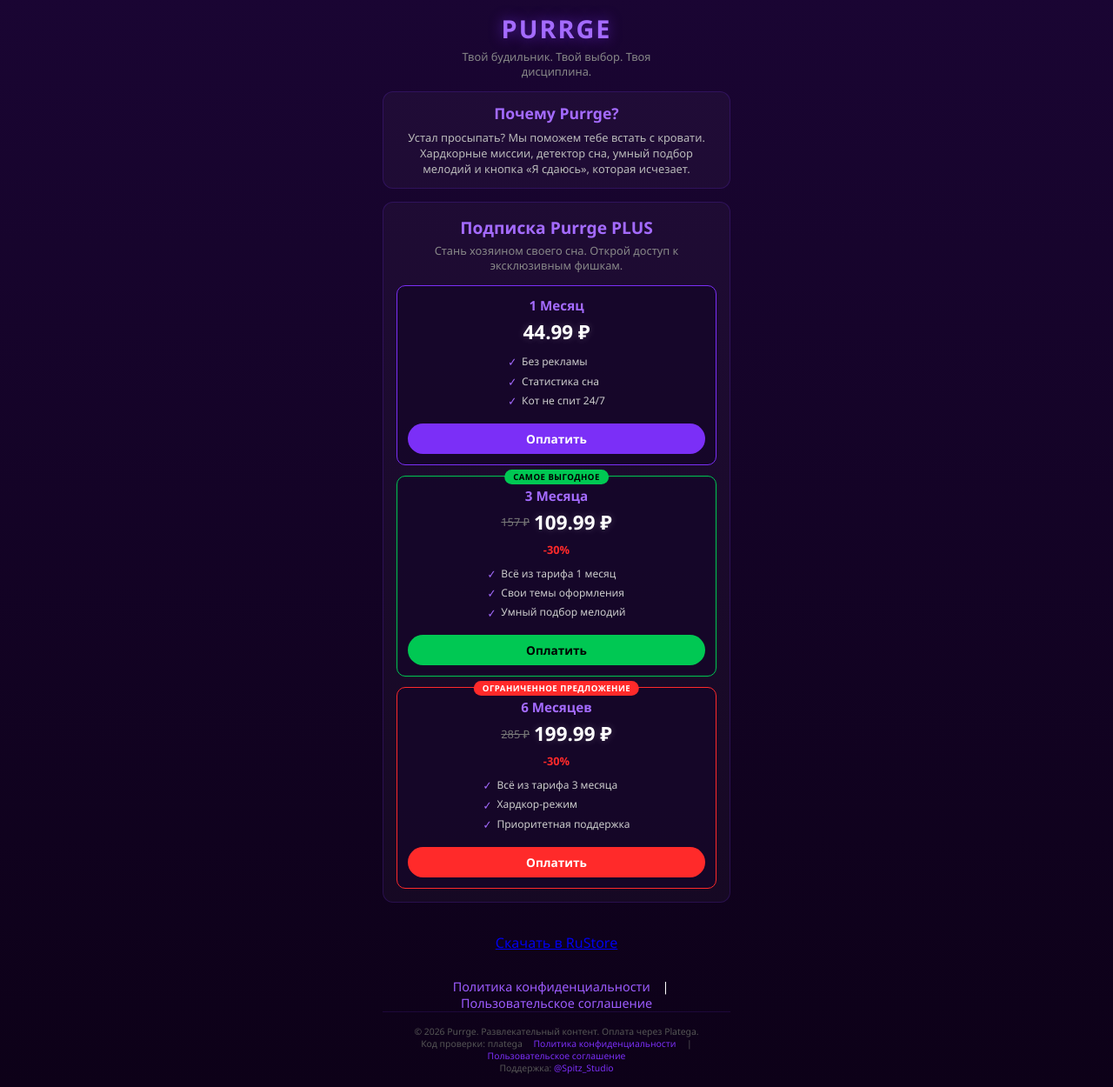
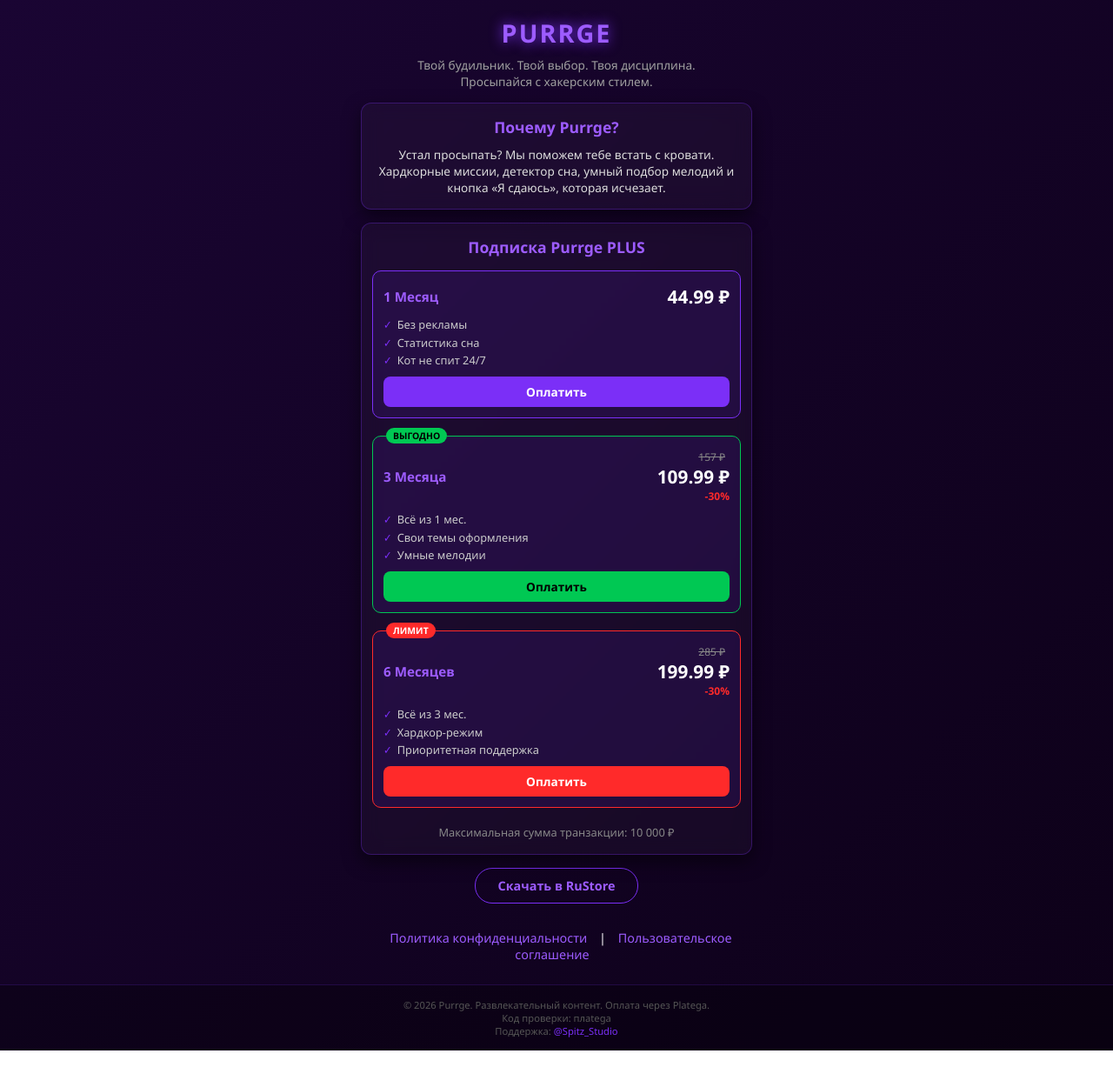
Before and after one commit to matveyqwerty9251-collab/SubPurrge, a plain HTML site: page index.html in a window 1280 px wide. Shown: the part 7-1257 px from the top of the page at 87% size. After the commit the page ends 1215 px from the top, so only its background shows below. Drawn offline with Linux system fonts and the light colour scheme.

Commit message:
Update index.html

```diff
--- a/index.html
+++ b/index.html
@@ -7,7 +7,7 @@
     <style>
         :root {
             --purple: #7b2ff7;
-            --purple-light: #a46bff;
+            --purple-light: #9d5cff;
             --bg-dark: #0d0118;
             --bg-mid: #1a0533;
             --text: #ffffff;
@@ -17,190 +17,161 @@
 
         * {
             box-sizing: border-box;
+        }
+
+        body {
             margin: 0;
             padding: 0;
             font-family: 'Segoe UI', Tahoma, Geneva, Verdana, sans-serif;
-        }
-
-        body {
-            background: linear-gradient(180deg, var(--bg-mid) 0%, var(--bg-dark) 100%);
+            background: linear-gradient(135deg, var(--bg-mid), var(--bg-dark));
             color: var(--text);
             display: flex;
             flex-direction: column;
             align-items: center;
             min-height: 100vh;
-            padding: 10px;
         }
 
-        .container {
-            max-width: 400px;
-            width: 100%;
-            display: flex;
-            flex-direction: column;
-            flex-grow: 1;
-        }
-
-        /* Шапка */
         header {
             text-align: center;
-            padding: 10px 0 15px;
+            padding: 25px 15px 15px;
         }
 
         h1 {
             font-size: 1.8em;
+            margin: 0;
             color: var(--purple-light);
-            text-shadow: 0 0 15px rgba(123, 47, 247, 0.6);
+            text-shadow: 0 0 15px var(--purple);
             letter-spacing: 2px;
-            margin-bottom: 5px;
         }
 
-        .header-subtitle {
-            color: #888;
-            font-size: 0.8em;
-            line-height: 1.3;
-            max-width: 300px;
-            margin: 0 auto;
+        .subtitle {
+            color: #a0a0a0;
+            margin-top: 8px;
+            font-size: 0.85em;
+            max-width: 320px;
+            line-height: 1.4;
+            margin-left: auto;
+            margin-right: auto;
         }
 
-        /* Блок "Почему" */
-        .info-card {
+        .container {
+            max-width: 450px;
+            width: 95%;
+            margin-bottom: 25px;
+        }
+
+        .card {
             background: rgba(255, 255, 255, 0.03);
-            border: 1px solid rgba(123, 47, 247, 0.2);
+            border: 1px solid rgba(123, 47, 247, 0.3);
             border-radius: 12px;
-            padding: 12px 15px;
+            padding: 15px 12px;
             margin-bottom: 15px;
+            backdrop-filter: blur(10px);
+            box-shadow: 0 8px 20px rgba(0, 0, 0, 0.5);
             text-align: center;
         }
 
-        .info-card h2 {
+        h2 {
             color: var(--purple-light);
+            margin-top: 0;
             font-size: 1.1em;
-            margin-bottom: 8px;
-            font-weight: 600;
+            margin-bottom: 10px;
         }
 
-        .info-card p {
-            color: #bbb;
-            font-size: 0.8em;
+        p {
             line-height: 1.4;
-        }
-
-        /* Карточка подписки */
-        .main-card {
-            background: rgba(255, 255, 255, 0.03);
-            border: 1px solid rgba(123, 47, 247, 0.2);
-            border-radius: 12px;
-            padding: 15px;
-            margin-bottom: 15px;
-            text-align: center;
-        }
-
-        .main-card h2 {
-            color: var(--purple-light);
-            font-size: 1.2em;
-            margin-bottom: 5px;
-            font-weight: 600;
-        }
-
-        .main-subtitle {
-            color: #888;
-            font-size: 0.8em;
-            line-height: 1.3;
-            margin-bottom: 15px;
+            color: #ddd;
+            font-size: 0.85em;
+            margin: 0;
         }
 
         .pricing-grid {
             display: flex;
             flex-direction: column;
-            gap: 12px;
+            gap: 20px;
+            margin-top: 15px;
         }
 
         .price-card {
-            background: rgba(20, 5, 40, 0.8);
-            border: 1.5px solid var(--purple);
+            background: rgba(123, 47, 247, 0.1);
+            border: 1px solid var(--purple);
             border-radius: 10px;
-            padding: 12px;
+            padding: 15px 12px 12px;
+            text-align: left;
             position: relative;
-            text-align: center;
         }
 
         .badge {
             position: absolute;
-            top: -8px;
-            left: 50%;
-            transform: translateX(-50%);
-            padding: 2px 10px;
-            border-radius: 12px;
-            font-size: 0.6em;
-            font-weight: 800;
+            top: -10px;
+            left: 15px;
+            padding: 2px 8px;
+            border-radius: 10px;
+            font-size: 0.65em;
+            font-weight: bold;
             text-transform: uppercase;
-            letter-spacing: 0.5px;
-            white-space: nowrap;
         }
 
         .badge-best { background: var(--green); color: #000; }
         .badge-limited { background: var(--red); color: #fff; }
 
+        .price-header {
+            display: flex;
+            justify-content: space-between;
+            align-items: center;
+            margin-bottom: 8px;
+        }
+
         .price-card h3 {
+            margin: 0;
             color: var(--purple-light);
             font-size: 0.95em;
-            margin-bottom: 5px;
         }
 
         .price-container {
-            margin-bottom: 10px;
-            display: flex;
-            align-items: center;
-            justify-content: center;
-            gap: 5px;
-            flex-wrap: wrap;
+            text-align: right;
         }
 
         .old-price {
             text-decoration: line-through;
-            color: #777;
-            font-size: 0.8em;
+            color: #888;
+            font-size: 0.75em;
+            margin-right: 5px;
+            display: block;
         }
 
         .price {
-            font-size: 1.4em;
-            font-weight: 800;
+            font-size: 1.3em;
+            font-weight: bold;
             color: #fff;
-            text-shadow: 0 0 10px rgba(255,255,255,0.2);
         }
 
         .discount {
+            display: block;
             color: var(--red);
             font-weight: bold;
-            font-size: 0.8em;
-            display: block;
-            width: 100%;
-            margin-top: 2px;
+            font-size: 0.75em;
+            text-align: right;
         }
 
         .features {
             list-style: none;
             padding: 0;
-            font-size: 0.75em;
+            font-size: 0.8em;
             color: #ccc;
-            margin: 0 auto 12px auto;
-            line-height: 1.4;
-            text-align: left;
-            display: inline-block;
+            margin: 10px 0;
+            line-height: 1.3;
         }
 
         .features li {
-            display: flex;
-            align-items: center;
             margin-bottom: 4px;
         }
 
         .features li::before {
             content: "✓";
-            color: var(--purple-light);
+            color: var(--purple);
+            margin-right: 6px;
             font-weight: bold;
-            margin-right: 6px;
-            font-size: 1.1em;
         }
 
         .btn-pay {
@@ -208,82 +179,102 @@
             background: var(--purple);
             color: white;
             padding: 8px;
+            border-radius: 8px;
+            text-decoration: none;
+            font-weight: bold;
+            font-size: 0.85em;
+            transition: background 0.3s;
+            border: none;
+            cursor: pointer;
+            width: 100%;
+            font-family: inherit;
+            text-align: center;
+        }
+
+        .btn-pay:hover {
+            opacity: 0.8;
+        }
+
+        .main-cta {
+            text-align: center;
+            margin-top: 15px;
+            display: flex;
+            flex-direction: column;
+            align-items: center;
+        }
+
+        .btn-main {
+            display: inline-block;
+            background: transparent;
+            color: var(--purple-light);
+            padding: 10px 25px;
             border-radius: 20px;
             text-decoration: none;
             font-weight: bold;
-            font-size: 0.85em;
-            border: none;
-            cursor: pointer;
-            width: 100%;
-            transition: background 0.2s;
+            font-size: 0.9em;
+            border: 1px solid var(--purple);
+            margin-bottom: 15px;
         }
 
-        .btn-pay:active {
-            transform: scale(0.98);
+        .doc-links {
+            margin-top: 15px;
+            font-size: 0.9em;
         }
 
-        /* Кнопка RuStore */
-        .cta-container {
-            text-align: center;
-            margin: 15px 0;
+        .doc-links a {
+            color: #9d5cff;
+            text-decoration: none;
+            margin: 0 10px;
         }
 
-        .btn-store {
-            display: inline-block;
-            background: transparent;
-            color: var(--purple-light);
-            padding: 8px 24px;
-            border-radius: 20px;
-            text-decoration: none;
-            font-weight: bold;
-            font-size: 0.85em;
-            border: 1px solid var(--purple-light);
-            transition: all 0.2s;
+        .limit-text {
+            font-size: 0.8em;
+            color: #888;
+            margin-top: 20px;
+            text-align: center;
         }
 
-        .btn-store:active {
-            transform: scale(0.98);
-            background: rgba(164, 107, 255, 0.1);
-        }
-
-        /* Футер */
         .footer {
             text-align: center;
             color: #555;
-            padding: 15px 10px 5px;
-            font-size: 0.65em;
-            border-top: 1px solid rgba(123, 47, 247, 0.15);
+            padding: 15px 10px;
+            font-size: 0.7em;
+            border-top: 1px solid rgba(123, 47, 247, 0.2);
+            width: 100%;
+            background: rgba(0, 0, 0, 0.3);
             margin-top: auto;
-            width: 100%;
+        }
+
+        .footer a {
+            color: #7b2ff7;
+            text-decoration: none;
         }
     </style>
 </head>
 <body>
 
-    <div class="container">
-        <!-- Шапка -->
     <header>
         <h1>PURRGE</h1>
-            <div class="header-subtitle">Твой будильник. Твой выбор. Твоя дисциплина.</div>
+        <div class="subtitle">Твой будильник. Твой выбор. Твоя дисциплина. Просыпайся с хакерским стилем.</div>
     </header>
 
-        <!-- Инфо-блок -->
-        <div class="info-card">
+    <div class="container">
+        <div class="card">
             <h2>Почему Purrge?</h2>
             <p>Устал просыпать? Мы поможем тебе встать с кровати. Хардкорные миссии, детектор сна, умный подбор мелодий и кнопка «Я сдаюсь», которая исчезает.</p>
         </div>
 
-        <!-- Блок подписки -->
-        <div class="main-card">
+        <div class="card">
             <h2>Подписка Purrge PLUS</h2>
-            <div class="main-subtitle">Стань хозяином своего сна. Открой доступ к эксклюзивным фишкам.</div>
 
             <div class="pricing-grid">
-                <!-- 1 Месяц -->
+                <!-- Тариф 1 месяц -->
                 <div class="price-card">
+                    <div class="price-header">
                         <h3>1 Месяц</h3>
                         <div class="price-container">
                             <span class="price">44.99 ₽</span>
+                        </div>
                     </div>
                     <ul class="features">
                         <li>Без рекламы</li>
@@ -293,62 +284,62 @@
                     <button class="btn-pay" onclick="alert('Тут будет Platega')">Оплатить</button>
                 </div>
 
-                <!-- 3 Месяца -->
+                <!-- Тариф 3 месяца -->
                 <div class="price-card" style="border-color: var(--green);">
-                    <div class="badge badge-best">Самое выгодное</div>
+                    <div class="badge badge-best">Выгодно</div>
+                    <div class="price-header">
                         <h3>3 Месяца</h3>
                         <div class="price-container">
                             <span class="old-price">157 ₽</span>
                             <span class="price">109.99 ₽</span>
                             <span class="discount">-30%</span>
                         </div>
+                    </div>
                     <ul class="features">
-                        <li>Всё из тарифа 1 месяц</li>
+                        <li>Всё из 1 мес.</li>
                         <li>Свои темы оформления</li>
-                        <li>Умный подбор мелодий</li>
+                        <li>Умные мелодии</li>
                     </ul>
                     <button class="btn-pay" style="background: var(--green); color: #000;" onclick="alert('Тут будет Platega')">Оплатить</button>
                 </div>
 
-                <!-- 6 Месяцев -->
+                <!-- Тариф 6 месяцев -->
                 <div class="price-card" style="border-color: var(--red);">
-                    <div class="badge badge-limited">Ограниченное предложение</div>
+                    <div class="badge badge-limited">Лимит</div>
+                    <div class="price-header">
                         <h3>6 Месяцев</h3>
                         <div class="price-container">
                             <span class="old-price">285 ₽</span>
                             <span class="price">199.99 ₽</span>
                             <span class="discount">-30%</span>
                         </div>
+                    </div>
                     <ul class="features">
-                        <li>Всё из тарифа 3 месяца</li>
+                        <li>Всё из 3 мес.</li>
                         <li>Хардкор-режим</li>
                         <li>Приоритетная поддержка</li>
                     </ul>
                     <button class="btn-pay" style="background: var(--red);" onclick="alert('Тут будет Platega')">Оплатить</button>
                 </div>
             </div>
+
+            <p class="limit-text">Максимальная сумма транзакции: 10 000 ₽</p>
         </div>
 
-        <!-- Кнопка RuStore -->
-        <div class="main-cta" style="text-align: center; margin-top: 20px; display: flex; flex-direction: column; align-items: center;">
-    <a href="#" class="btn-main" style="margin-bottom: 15px;">Скачать в RuStore</a>
-    <div style="margin-top: 15px; font-size: 0.9em;">
-        <a href="privacy.html" style="color: #9d5cff; text-decoration: none; margin: 0 10px;">Политика конфиденциальности</a> |
-        <a href="terms.html" style="color: #9d5cff; text-decoration: none; margin: 0 10px;">Пользовательское соглашение</a>
-    </div>
-        </div>
-
-        <!-- Футер -->
-    <div class="footer">
-        © 2026 Purrge. Развлекательный контент. Оплата через Platega.<br>
-        Код проверки: плаtega
-        <a href="privacy.html" style="color: #7b2ff7; text-decoration: none; margin: 0 10px;">Политика конфиденциальности</a> |
-        <a href="terms.html" style="color: #7b2ff7; text-decoration: none; margin: 0 10px;">Пользовательское соглашение</a><br>
-        Поддержка: <a href="https://t.me/Spitz_Studio" target="_blank" style="color: #7b2ff7; text-decoration: none;">@Spitz_Studio</a>
-    </div>
+        <div class="main-cta">
+            <a href="#" class="btn-main">Скачать в RuStore</a>
+            <div class="doc-links">
+                <a href="privacy.html">Политика конфиденциальности</a> |
+                <a href="terms.html">Пользовательское соглашение</a>
             </div>
         </div>
     </div>
 
+    <div class="footer">
+        © 2026 Purrge. Развлекательный контент. Оплата через Platega.<br>
+        Код проверки: плаtega<br>
+        Поддержка: <a href="https://t.me/Spitz_Studio" target="_blank">@Spitz_Studio</a>
+    </div>
+
 </body>
     </html>
```
Lines whose indentation alone changed are shown as unchanged.
